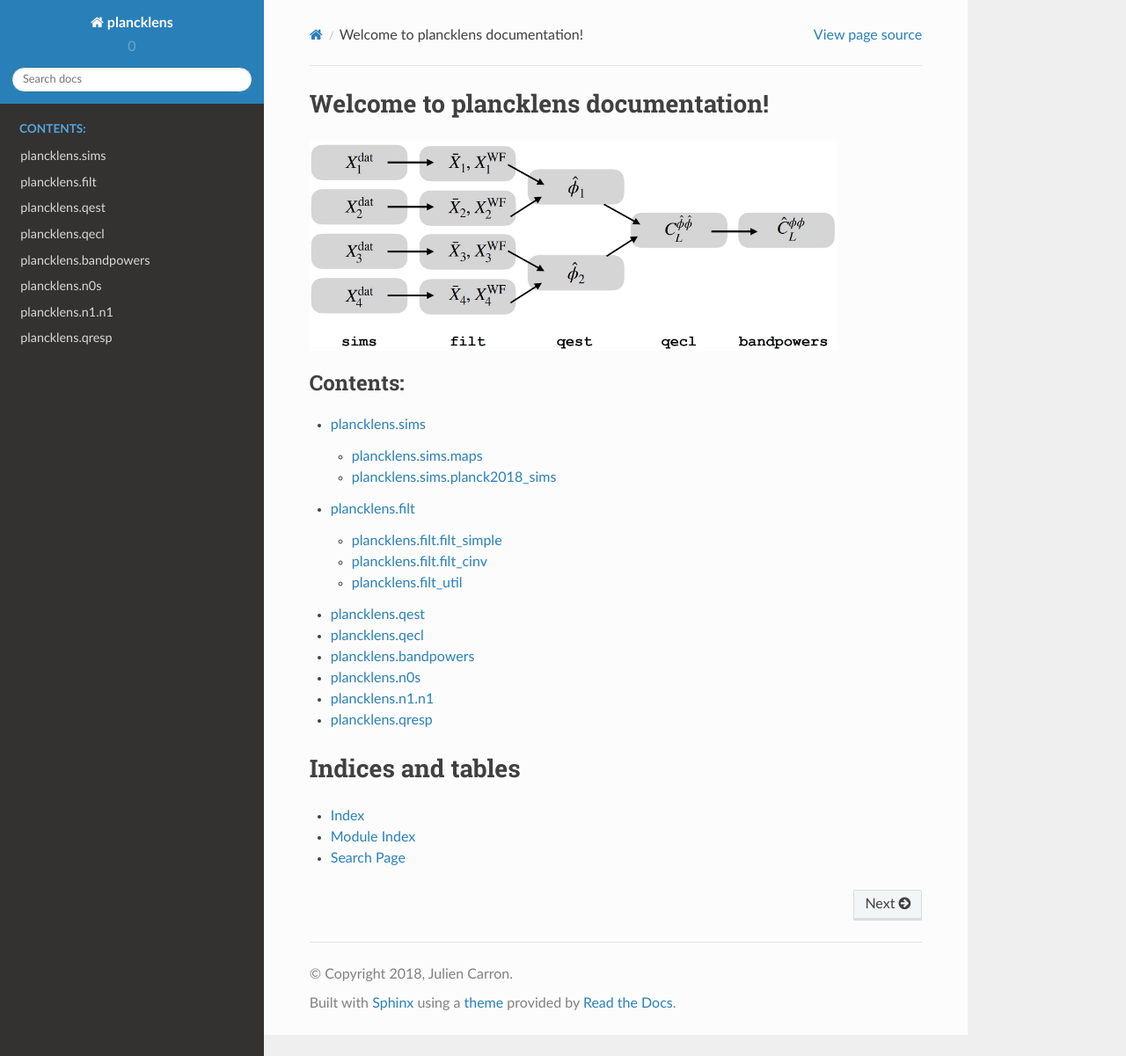
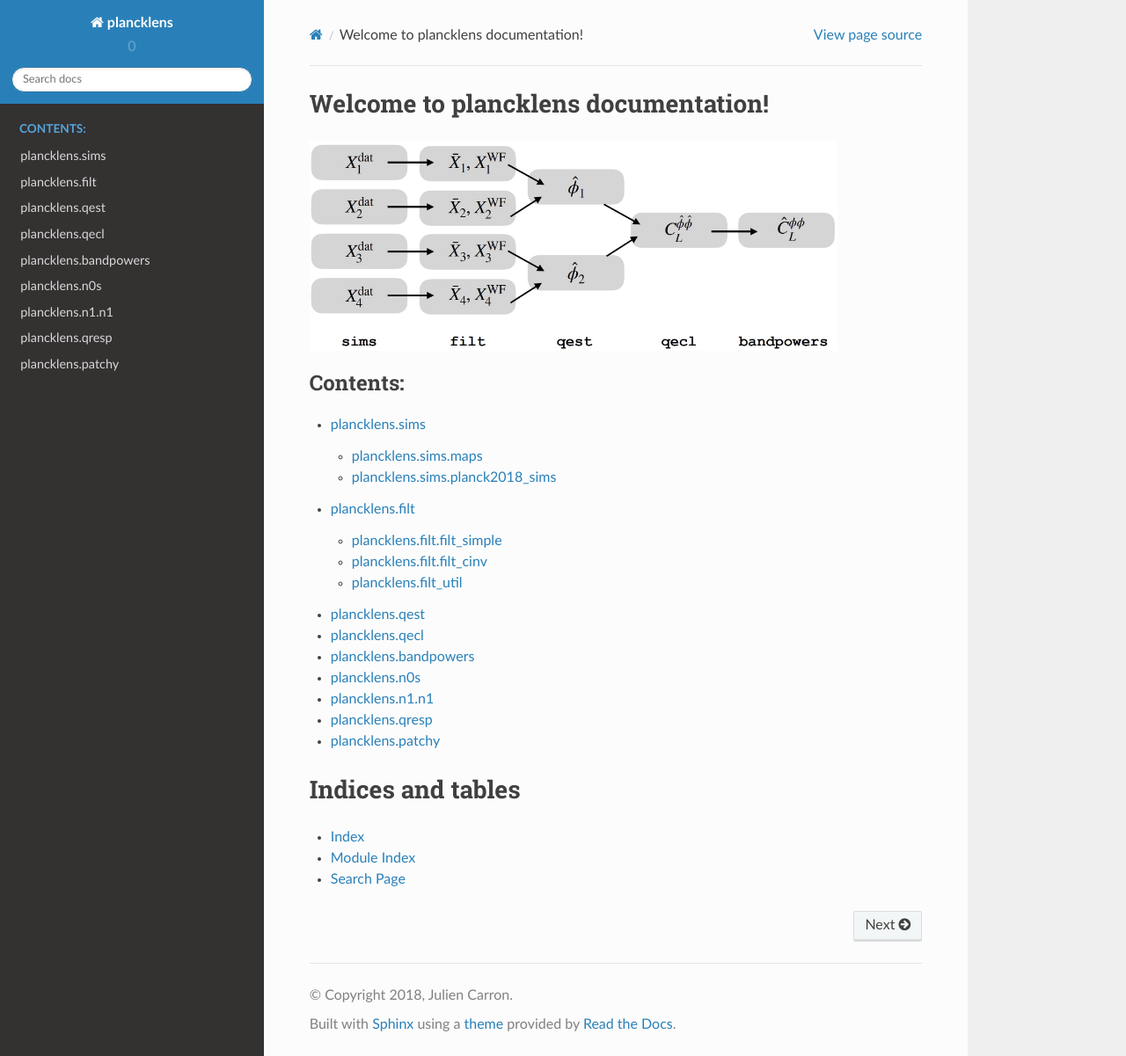
Before and after one commit to carronj/plancklens, a Sphinx documentation site: the page built from docs/index.rst, in a window 1280 px wide and 1201 px high. Shown: the whole window at 88% size. Built offline with Sphinx 7.4.7 and the Read the Docs theme 2.0.0, drawn with Linux system fonts in a browser that asks for light colours.

Commit message:
patchy docs

```diff
--- a/docs/index.rst
+++ b/docs/index.rst
@@ -21,6 +21,7 @@
    n0
    n1
    qresp
+   patchy
 
 Indices and tables
 ==================
--- a/docs/n0.rst
+++ b/docs/n0.rst
@@ -2,5 +2,5 @@
 plancklens.n0s
 ==============
 
-.. automodule:: plancklens.n0s
-    :members: get_N0, get_N0_iter
+.. automodule:: plancklens.patchy
+    :members: get_N0, ge
--- /dev/null
+++ b/docs/patchy.rst
@@ -0,0 +1,6 @@
+=================
+plancklens.patchy
+=================
+
+.. automodule:: plancklens.patchy.patchy
+    :members: get_patchy_N0s, mk_patches, get_ivf_cls, get_responses, get_nhls
```
